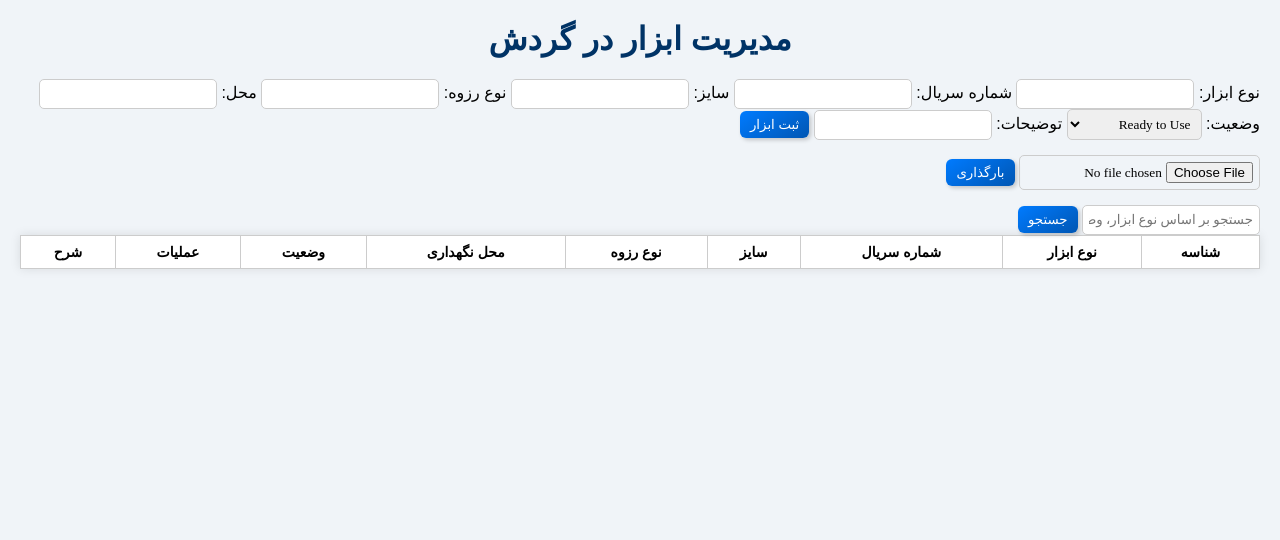
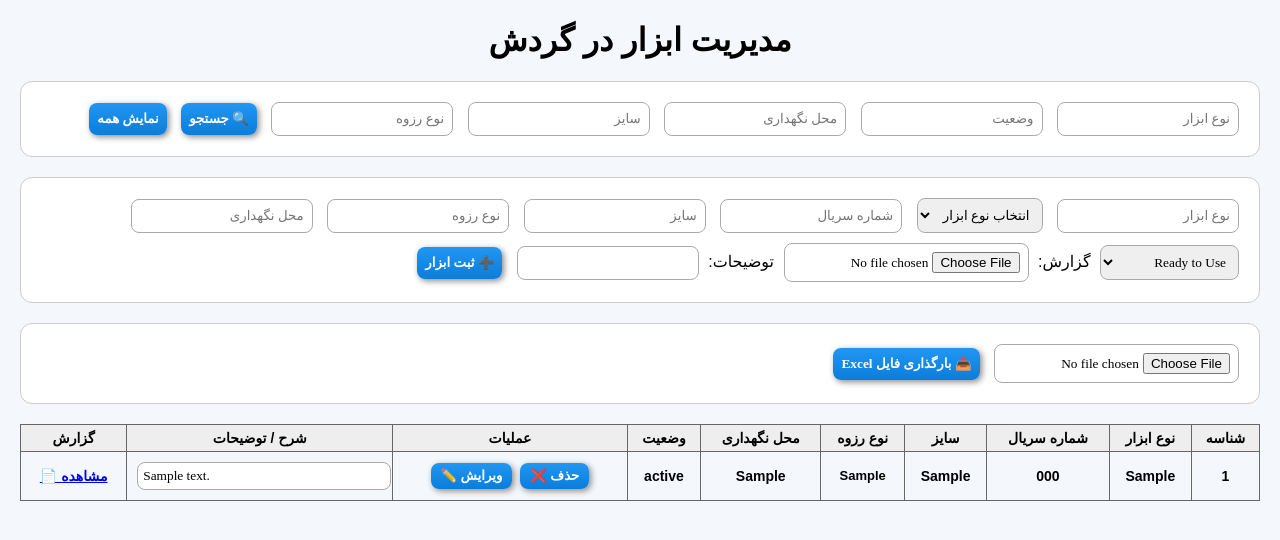
Before and after one commit to javadrad/Inventory-app-final, a Flask app: page / in a window 1280 px wide. Shown: the top 540 px of the page. Run offline with Flask 3, Linux system fonts and the light colour scheme; tables that the repository leaves empty hold one stand-in row (values such as "Sample post"); lists and menus that the app fills with data are empty; some web fonts are replaced.

Commit message:
Update index.html

```diff
--- a/templates/index.html
+++ b/templates/index.html
@@ -3,59 +3,106 @@
 <head>
     <meta charset="UTF-8">
     <title>مدیریت ابزار در گردش</title>
-<link rel="stylesheet" href="{{ url_for('static', filename='style.css') }}">
     <style>
-@font-face {
-    font-family: 'BNazanin';
-    src: url('{{ url_for('static', filename='fonts/BNazanin.ttf') }}');
+        body {
+            font-family: "B Nazanin", Arial, sans-serif;
+            direction: rtl;
+            background: #f4f7fb;
+            margin: 20px;
         }
-body {
-    font-family: 'BNazanin', Arial, sans-serif;
-    background: #f0f4f8;
-    direction: rtl;
-    padding: 20px;
+        h1 { text-align: center; font-weight: bold; }
+        form {
+            background: #fff;
+            padding: 15px;
+            border-radius: 12px;
+            border: 1px solid #ccc;
+            margin-bottom: 20px;
         }
-h1 { text-align: center; color: #003366; }
+        input, select, button {
+            margin: 5px;
+            padding: 8px;
+            border-radius: 8px;
+            border: 1px solid #aaa;
+            font-family: "B Nazanin";
+        }
+        button {
+            background: linear-gradient(#2196F3, #0b7dda);
+            color: white;
+            font-weight: bold;
+            cursor: pointer;
+            box-shadow: 2px 2px 6px #888;
+            border: none;
+        }
         table {
-    width: 100%; border-collapse: collapse; background: #fff;
-    box-shadow: 0 0 10px rgba(0,0,0,0.1);
+            width: 100%;
+            border-collapse: collapse;
+            margin-top: 15px;
         }
         th, td {
-    border: 1px solid #ccc; padding: 8px; text-align: center;
+            border: 1px solid #666;
+            padding: 5px;
+            text-align: center;
+            font-size: 14px;
             font-weight: bold;
         }
-td.thread { font-size: 13px; }
-tr:nth-child(even) { background-color: #f9f9f9; }
-button {
-    background: linear-gradient(145deg, #007bff, #0056b3);
-    border: none; color: white; padding: 6px 10px;
-    border-radius: 6px; cursor: pointer;
-    box-shadow: 2px 2px 4px rgba(0,0,0,0.2);
+        th { background: #eee; }
+        td {
+            direction: ltr;
+            font-family: Arial, "B Nazanin";
         }
-button:hover { background: linear-gradient(145deg, #0056b3, #007bff); }
-input, select {
-    padding: 6px; border: 1px solid #ccc; border-radius: 5px;
-    font-family: 'BNazanin';
+        .operation-btn {
+            margin: 2px;
+            padding: 5px 10px;
+        }
+        .description-input {
+            width: 95%;
+            padding: 5px;
+            font-family: "B Nazanin";
+        }
+        .thread-col {
+            font-size: 13px;
         }
     </style>
 </head>
 <body>
     <h1>مدیریت ابزار در گردش</h1>
 
-<!-- فرم ثبت دستی -->
-<form method="POST" action="/add">
-    <label>نوع ابزار:</label>
-    <input type="text" name="tool_type" required>
-    <label>شماره سریال:</label>
-    <input type="text" name="serial_number" required>
-    <label>سایز:</label>
-    <input type="text" name="size" required>
-    <label>نوع رزوه:</label>
-    <input type="text" name="thread_type" required>
-    <label>محل:</label>
-    <input type="text" name="location" required>
-    <label>وضعیت:</label>
-    <select name="status" required>
+    <!-- فرم جستجو -->
+    <form method="GET" action="/">
+        <input type="text" name="tool_type" placeholder="نوع ابزار" value="{{ filters.tool_type }}">
+        <input type="text" name="status" placeholder="وضعیت" value="{{ filters.status }}">
+        <input type="text" name="location" placeholder="محل نگهداری" value="{{ filters.location }}">
+        <input type="text" name="size" placeholder="سایز" value="{{ filters.size }}">
+        <input type="text" name="thread_type" placeholder="نوع رزوه" value="{{ filters.thread_type }}">
+        <button type="submit">🔍 جستجو</button>
+        <a href="/"><button type="button">نمایش همه</button></a>
+    </form>
+
+    <!-- فرم ثبت ابزار -->
+    <form method="POST" action="/add" enctype="multipart/form-data">
+        <input type="text" name="tool_type" placeholder="نوع ابزار">
+        <select name="tool_type_select">
+            <option value="">انتخاب نوع ابزار</option>
+            <option>Drill Pipe</option>
+            <option>HW</option>
+            <option>Drill Collar</option>
+            <option>Cross Over</option>
+            <option>Bit Sub</option>
+            <option>Short Sub</option>
+            <option>Casing Scrapper</option>
+            <option>Uper I-BOP</option>
+            <option>Lower I-BOP</option>
+            <option>Double Box</option>
+            <option>Saver Sub</option>
+            <option>Safty Valve</option>
+            <option>PUP Joint</option>
+            <option>Fishing</option>
+        </select>
+        <input type="text" name="serial_number" placeholder="شماره سریال">
+        <input type="text" name="size" placeholder="سایز">
+        <input type="text" name="thread_type" placeholder="نوع رزوه">
+        <input type="text" name="location" placeholder="محل نگهداری">
+        <select name="status">
             <option>Ready to Use</option>
             <option>Need to Repair</option>
             <option>Need to Sandblast</option>
@@ -63,24 +110,18 @@ input, select {
             <option>Class 2</option>
             <option>Need to Inspection</option>
         </select>
-    <label>توضیحات:</label>
-    <input type="text" name="description">
-    <button type="submit">ثبت ابزار</button>
+        گزارش: <input type="file" name="report_file">
+        توضیحات: <input type="text" name="description">
+        <button type="submit">➕ ثبت ابزار</button>
     </form>
 
-<!-- فرم آپلود -->
-<form method="POST" action="/upload_excel" enctype="multipart/form-data" style="margin-top:15px;">
-    <input type="file" name="excel_file" accept=".xlsx" required>
-    <button type="submit">بارگذاری</button>
+    <!-- فرم آپلود اکسل -->
+    <form method="POST" action="/upload_excel" enctype="multipart/form-data">
+        <input type="file" name="excel_file" accept=".xlsx">
+        <button type="submit">📤 بارگذاری فایل Excel</button>
     </form>
 
-<!-- فرم جستجو -->
-<form method="GET" action="/" style="margin-top:15px;">
-    <input type="text" name="query" placeholder="جستجو بر اساس نوع ابزار، وضعیت، محل، سایز..." value="{{ query }}">
-    <button type="submit">جستجو</button>
-</form>
-
-<!-- جدول -->
+    <!-- جدول نمایش ابزار -->
     <table>
         <tr>
             <th>شناسه</th>
@@ -91,22 +132,24 @@ input, select {
             <th>محل نگهداری</th>
             <th>وضعیت</th>
             <th>عملیات</th>
-        <th>شرح</th>
+            <th>شرح / توضیحات</th>
+            <th>گزارش</th>
         </tr>
-    {% for row in data %}
+        {% for item in items %}
         <tr>
-        <td>{{ row[0] }}</td>
-        <td>{{ row[1] }}</td>
-        <td>{{ row[2] }}</td>
-        <td>{{ row[3] }}</td>
-        <td class="thread">{{ row[4] }}</td>
-        <td>{{ row[5] }}</td>
-        <td>{{ row[6] }}</td>
+            <td>{{ item[0] }}</td>
+            <td>{{ item[1] }}</td>
+            <td>{{ item[2] }}</td>
+            <td>{{ item[3] }}</td>
+            <td class="thread-col">{{ item[4] }}</td>
+            <td>{{ item[5] }}</td>
+            <td>{{ item[6] }}</td>
             <td>
-            <a href="/edit/{{ row[0] }}"><button>ویرایش</button></a>
-            <a href="/delete/{{ row[0] }}"><button style="background:linear-gradient(145deg,#dc3545,#a71d2a);">حذف</button></a>
+                <a href="/edit/{{ item[0] }}"><button class="operation-btn">✏️ ویرایش</button></a>
+                <a href="/delete/{{ item[0] }}"><button class="operation-btn">❌ حذف</button></a>
             </td>
-        <td><input type="text" value="{{ row[8] or '' }}" readonly></td>
+            <td><input class="description-input" type="text" value="{{ item[8] }}"></td>
+            <td>{% if item[7] %}<a href="{{ item[7] }}" target="_blank">📄 مشاهده</a>{% else %}-{% endif %}</td>
         </tr>
         {% endfor %}
     </table>
```
Lines whose indentation alone changed are shown as unchanged.
